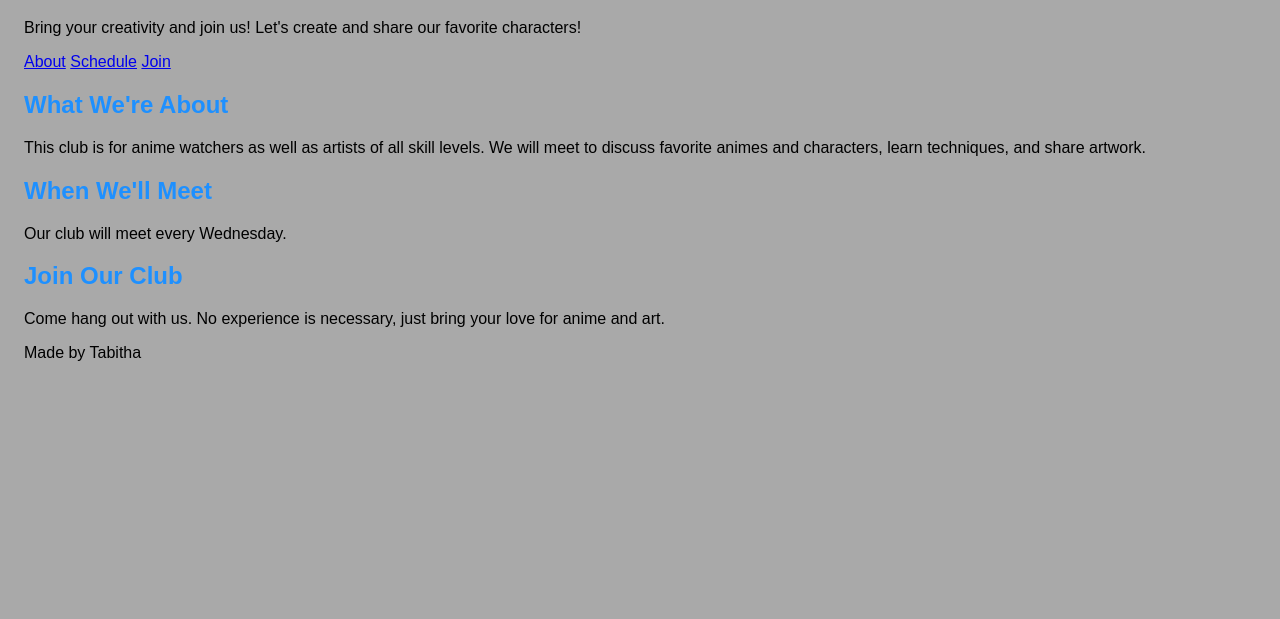
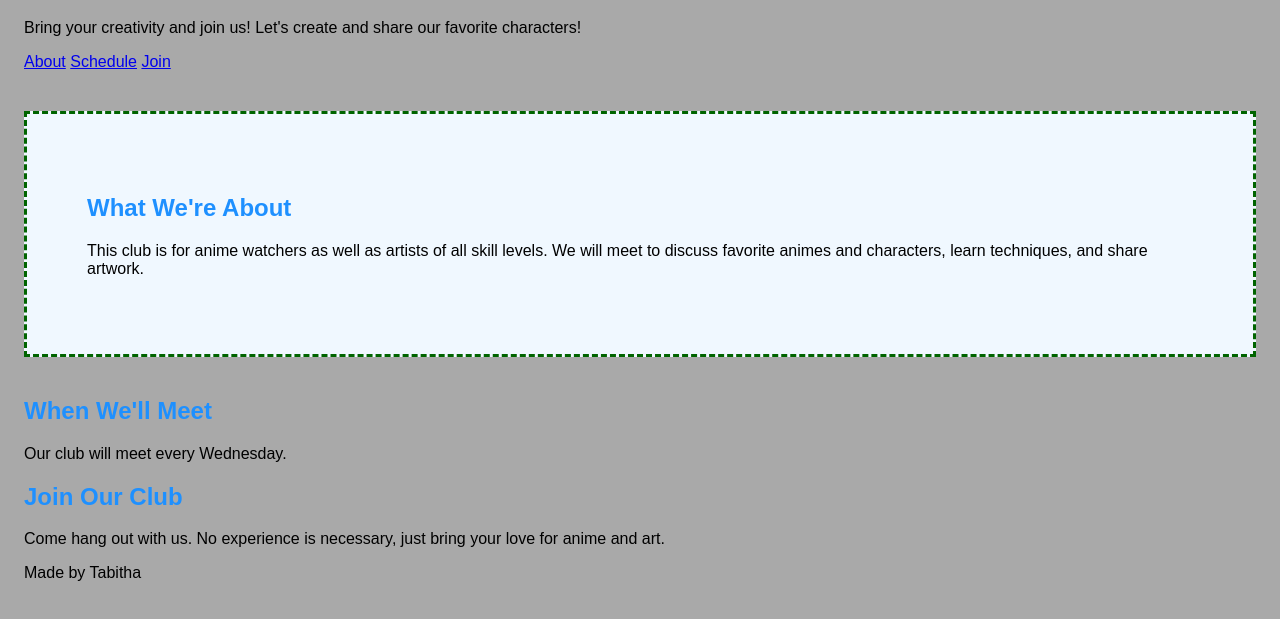
Before and after one commit to TabithaGB/signup-page, a plain HTML site: page index.html in a window 1280 px wide. Shown: the part 61-680 px from the top of the page. Drawn offline with Linux system fonts and the light colour scheme.

Commit message:
Add box around about section

```diff
--- a/index.html
+++ b/index.html
@@ -19,7 +19,7 @@
     </nav>
 
     <main>
-        <section id="about">
+        <section id="about" class="box">
             <h2>What We're About</h2>
             <p>This club is for anime watchers as well as artists of all skill levels. We will meet to discuss favorite animes and characters, learn techniques, and share artwork.</p>
         </section>
--- a/style.css
+++ b/style.css
@@ -15,3 +15,10 @@ h1 {
 h2 {
     color:dodgerblue;
 }
+
+.box {
+    margin: 40px 0;
+    border: 3px dashed darkgreen;
+    padding: 60px;
+    background-color: aliceblue;
+}
```
